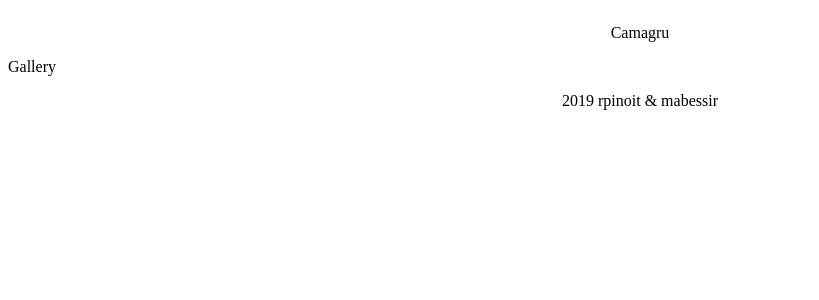
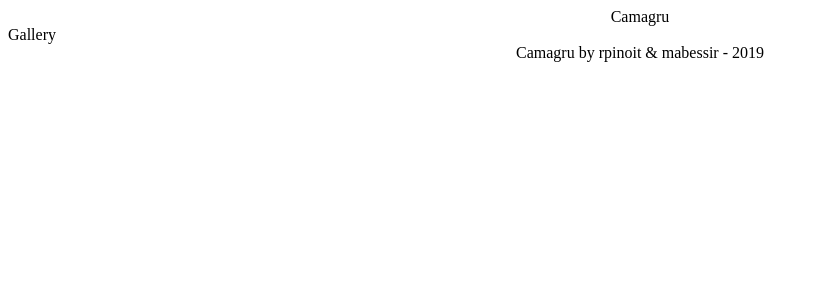
Before and after one commit to Remsko/Camagru, a PHP site: page / in a window 1280 px wide. Shown: the top 300 px of the page, without its empty margins (0-819 px from the left). Run offline with PHP 8.4, Linux system fonts and the light colour scheme; data that the repository does not hold is empty.

Commit message:
some interface

```diff
--- a/views/layout/footer.php
+++ b/views/layout/footer.php
@@ -1,3 +1,3 @@
 <div class="footer-div">
-    <p>2019 rpinoit & mabessir<p>
+    <span>Camagru by rpinoit & mabessir - 2019<span>
 </div>
--- a/views/layout/header.php
+++ b/views/layout/header.php
@@ -1,3 +1,11 @@
 <div class="header-div">
-    <p>Camagru<p>
+    <span>Camagru<span>
+    <!--
+        div Logo
+
+        if connect
+            menu logged
+        else
+            menu not log
+    -->
 </div>
--- a/views/template.php
+++ b/views/template.php
@@ -1,7 +1,7 @@
 <!DOCTYPE html>
 <html>
     <head>
-        <link rel="stylesheet" type="text/css" href="../public/css/style.css">
+        <link rel="stylesheet" type="text/css" href="/public/css/style.css">
         <meta charset='utf-8' />
         <title><?= $title ?></title>
     </head>
```
